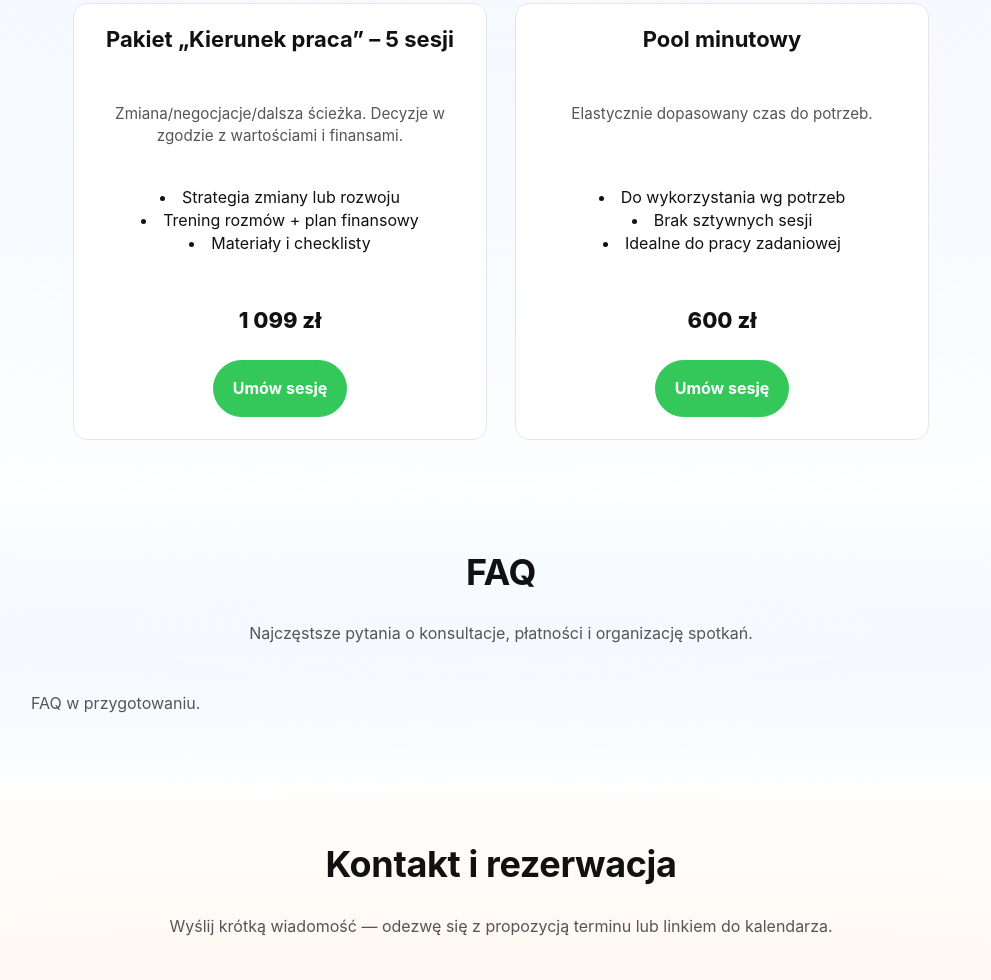
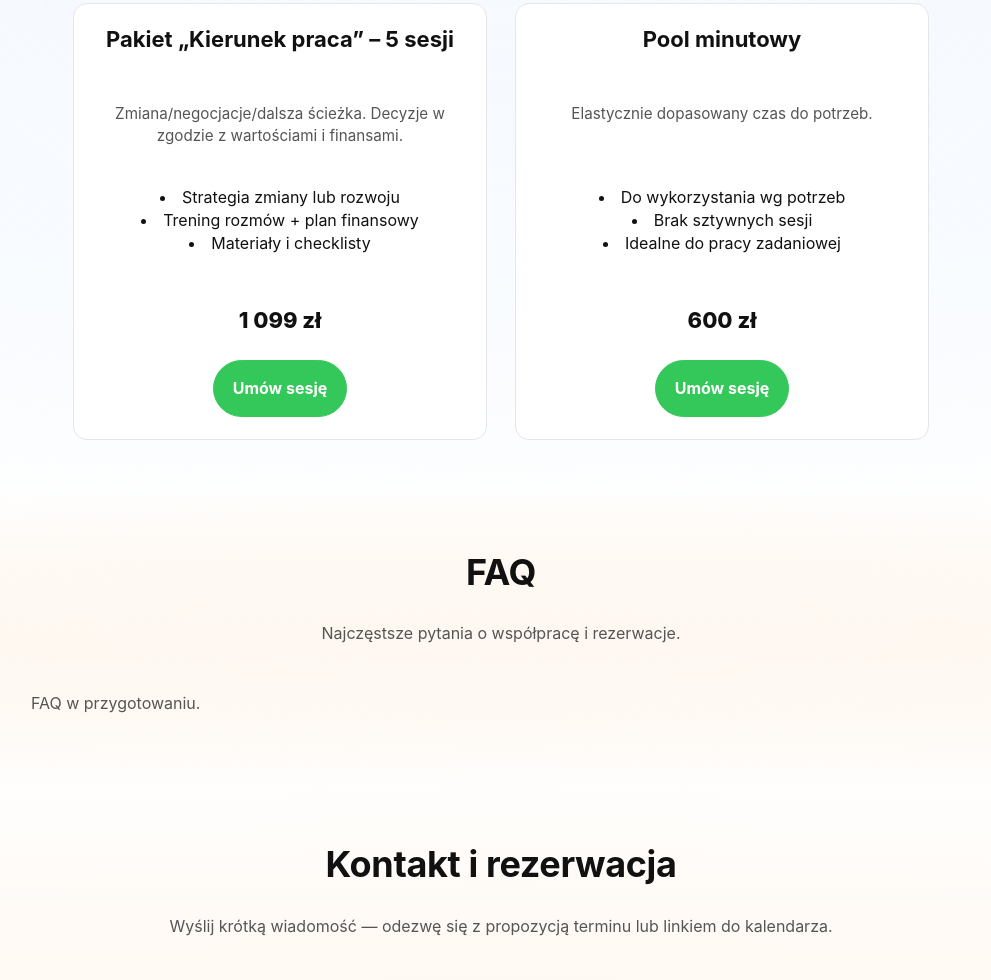
Before and after one commit to Valivio/valivio-app, a website: page public/index.html in a window 1280 px wide. Shown: the part 2276-3256 px from the top of the page, without its empty margins (139-1130 px from the left). Drawn offline with Linux system fonts and the light colour scheme.

Commit message:
Update index.html

```diff
--- a/public/index.html
+++ b/public/index.html
@@ -49,7 +49,7 @@
       </div>
     </section>
 
-    <!-- DLA KOGO (karuzela, 3 widoczne / mobile 1) -->
+   <!-- === DLA KOGO === -->
 <section id="dla-kogo" class="tint-blue">
   <div class="container">
     <div class="section-head">
@@ -57,25 +57,25 @@
       <p>Realne wyzwania finansowe i zawodowe – bez moralizowania, z planem.</p>
     </div>
 
-    <!-- Tu JS sam wstawi .dk-viewport / .dk-track i karty z assets/data.json.dlaKogo -->
+    <!-- KONTENER NA KARTY (JS wypełni z assets/data.json.dlaKogo) -->
     <div id="dlaKogoCards"></div>
   </div>
 </section>
 
-<!-- ================= JAK PRACUJĘ ================= -->
+<!-- === JAK PRACUJĘ === -->
 <section id="proces" class="tint-warm">
   <div class="container">
     <div class="section-head">
       <h2 class="h2">Jak pracuję</h2>
-      <p>Diagnoza → decyzje → plan działania 30–60–90 dni. Konkretnie i poufnie.</p>
+      <p>Diagnoza → decyzje → plan 30–60–90 dni.</p>
     </div>
 
-    <!-- Karty procesu (JS wypełnia z assets/data.json.proces) -->
+    <!-- KONTENER NA KARTY (JS wypełni z assets/data.json.proces) -->
     <div id="procesCards" class="row cols-2"></div>
   </div>
 </section>
 
-<!-- ================= OFERTA ================= -->
+<!-- === OFERTA === -->
 <section id="oferta" class="tint-blue">
   <div class="container">
     <div class="section-head">
@@ -83,20 +83,23 @@
       <p>Spotkania 100% online. Konsultacje rozwojowe – nie zastępują psychoterapii.</p>
     </div>
 
-    <!-- Karty oferty (JS wypełnia z assets/data.json.oferta) -->
+    <!-- KONTENER NA KARTY (JS wypełni z assets/data.json.oferta) -->
     <div id="ofertaCards" class="row cols-2"></div>
   </div>
 </section>
 
-    <!-- FAQ (ładowane z assets/faq.json) -->
-    <section id="faq" class="tint-blue" aria-label="Najczęstsze pytania">
-      <div class="container section-head">
-        <h2 class="h2">FAQ</h2>
-        <p>Najczęstsze pytania o konsultacje, płatności i organizację spotkań.</p>
-      </div>
+<!-- === FAQ === -->
+<section id="faq" class="tint-warm">
+  <div class="container">
+    <div class="section-head">
+      <h2 class="h2">FAQ</h2>
+      <p>Najczęstsze pytania o współpracę i rezerwacje.</p>
+    </div>
 
-      <div id="faqList" class="container"></div>
-    </section>
+    <!-- KONTENER NA FAQ (JS wypełni z assets/faq.json) -->
+    <div id="faqList" class="faq-list"></div>
+  </div>
+</section>
 
     <!-- KONTAKT -->
     <section id="kontakt" class="tint-warm" aria-label="Kontakt i rezerwacja">
```
